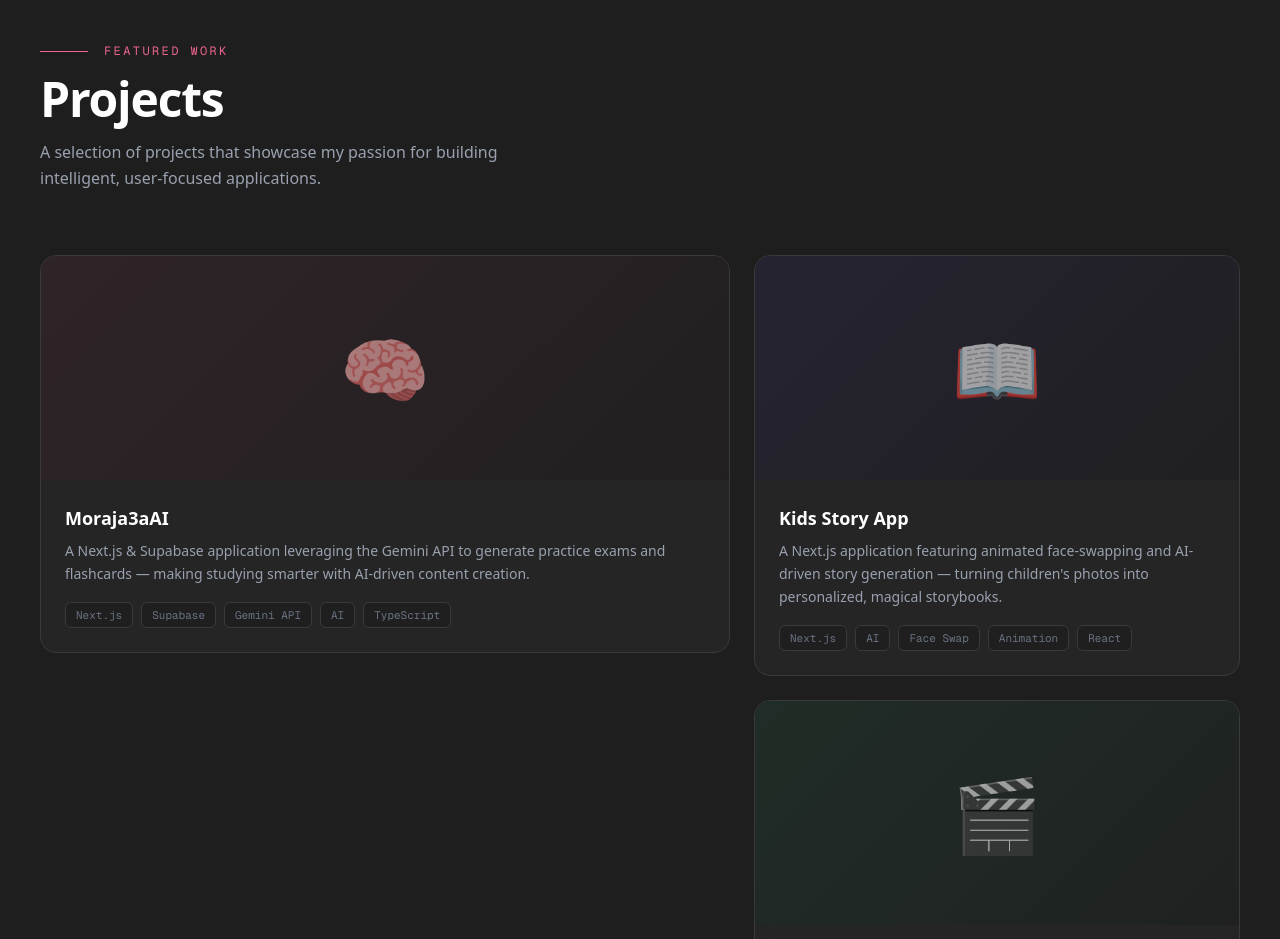
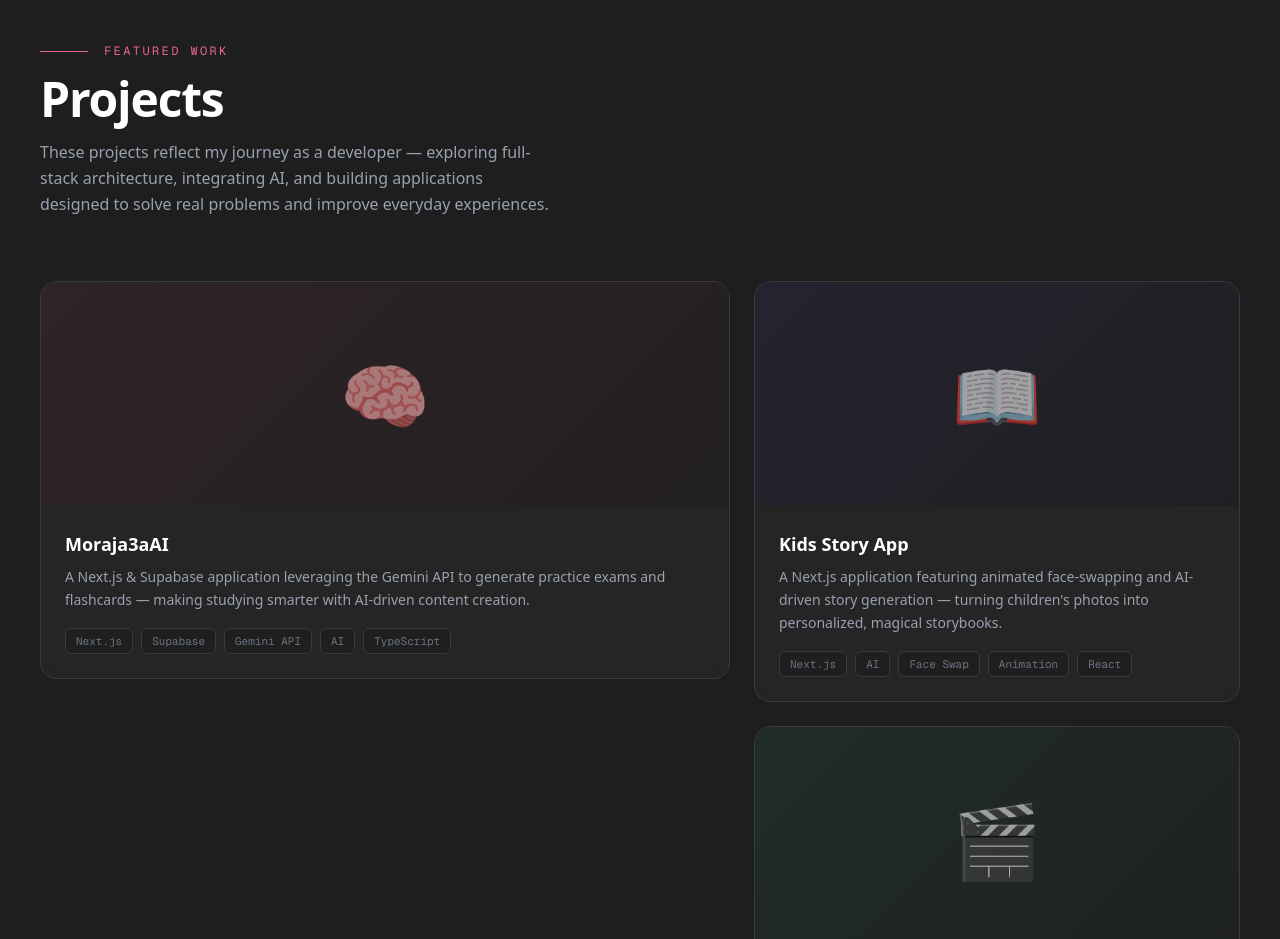
Before and after one commit to hafriaya/hafriaya.me, a Next.js app: page / in a window 1280 px wide. Shown: the part 920-1859 px from the top of the page. Built offline with nearby package versions, Linux system fonts and the light colour scheme.

Commit message:
content: update Projects section subtitle with personalized copy

```diff
--- a/src/components/Projects.tsx
+++ b/src/components/Projects.tsx
@@ -46,8 +46,7 @@
             Projects
           </h2>
           <p className="mt-4 max-w-lg text-gray-400 leading-relaxed">
-            A selection of projects that showcase my passion for building
-            intelligent, user-focused applications.
+            These projects reflect my journey as a developer — exploring full-stack architecture, integrating AI, and building applications designed to solve real problems and improve everyday experiences.
           </p>
         </AnimatedSection>
 
```
